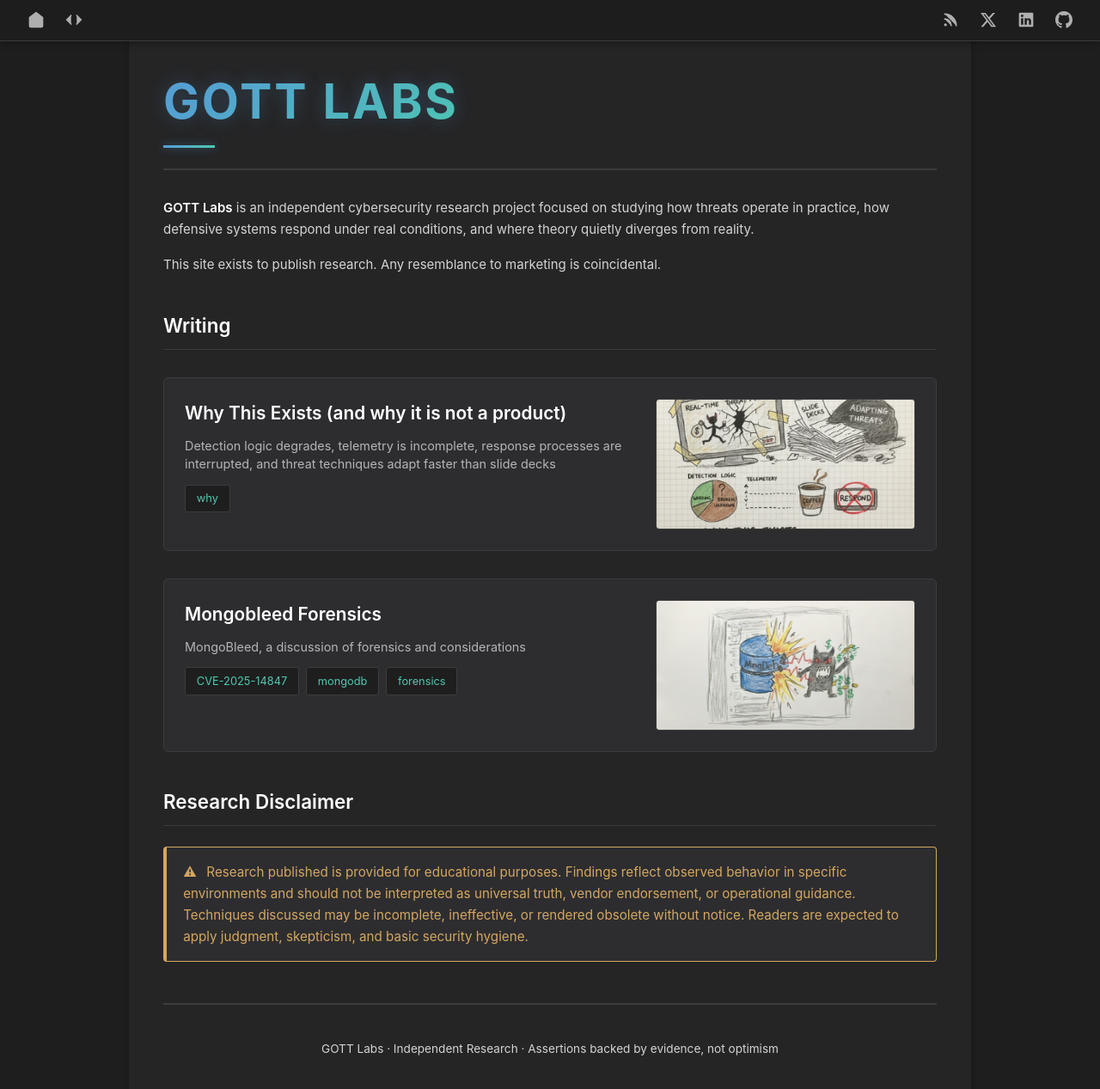
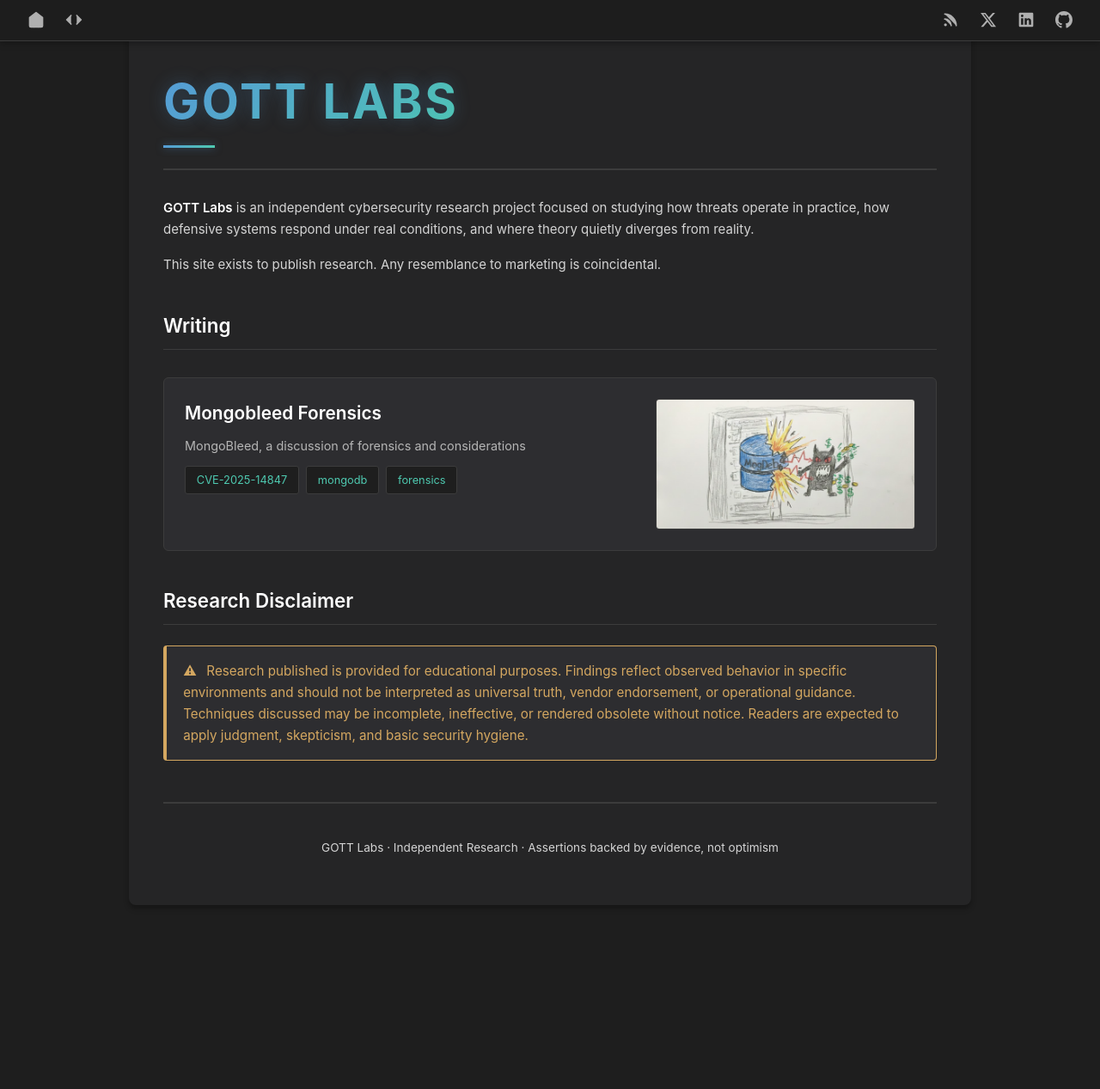
Before and after one commit to gottlabs/home, a Jekyll site: the page built from index.md, in a window 1280 px wide and 1319 px high. Shown: the top 1267 px of the window at 86% size. Built offline with Jekyll 4.4.1, drawn with Linux system fonts in a browser that asks for light colours.

Commit message:
Update index.md

```diff
--- a/index.md
+++ b/index.md
@@ -8,20 +8,6 @@ title: Home
 This site exists to publish research. Any resemblance to marketing is coincidental.
 
 ### Writing
-
-<div class="research-post">
-  <div class="post-content">
-    <h4><a href="{{ site.baseurl }}/2025/12/28/the_why">Why This Exists (and why it is not a product)</a></h4>
-    <p>Detection logic degrades, telemetry is incomplete, response processes are interrupted, and threat techniques adapt faster than slide decks</p>
-    <div class="post-tags">
-      <span class="tag">why</span>
-    </div>
-  </div>
-  <div class="post-image">
-    <img src="{{ site.baseurl }}/assets/images/the_why.png" alt="Why This Exists">
-  </div>
-</div>
-
 <div class="research-post">
   <div class="post-content">
     <h4><a href="{{ site.baseurl }}/2025/12/29/mongobleed-forensics">Mongobleed Forensics</a></h4>
```
